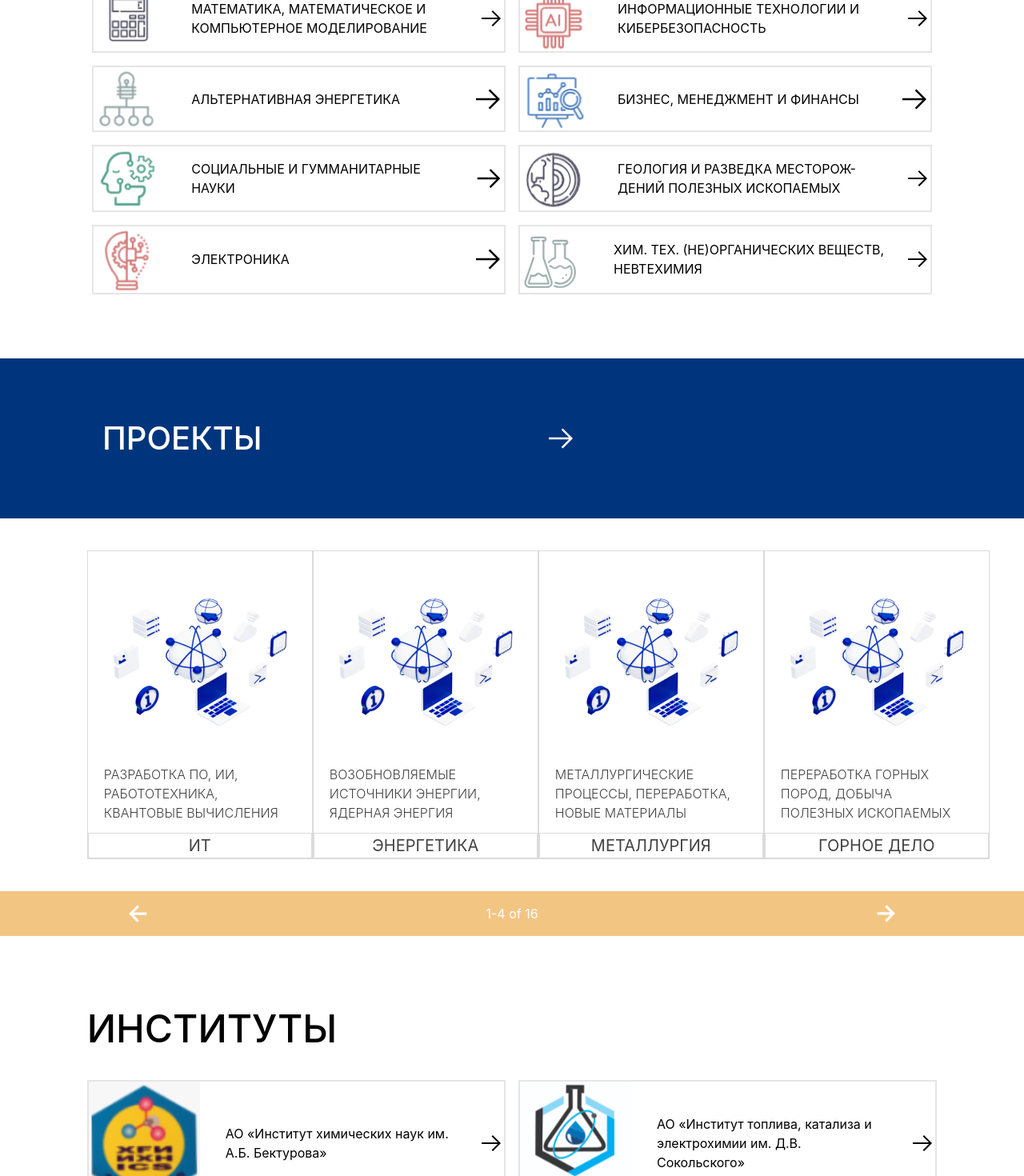
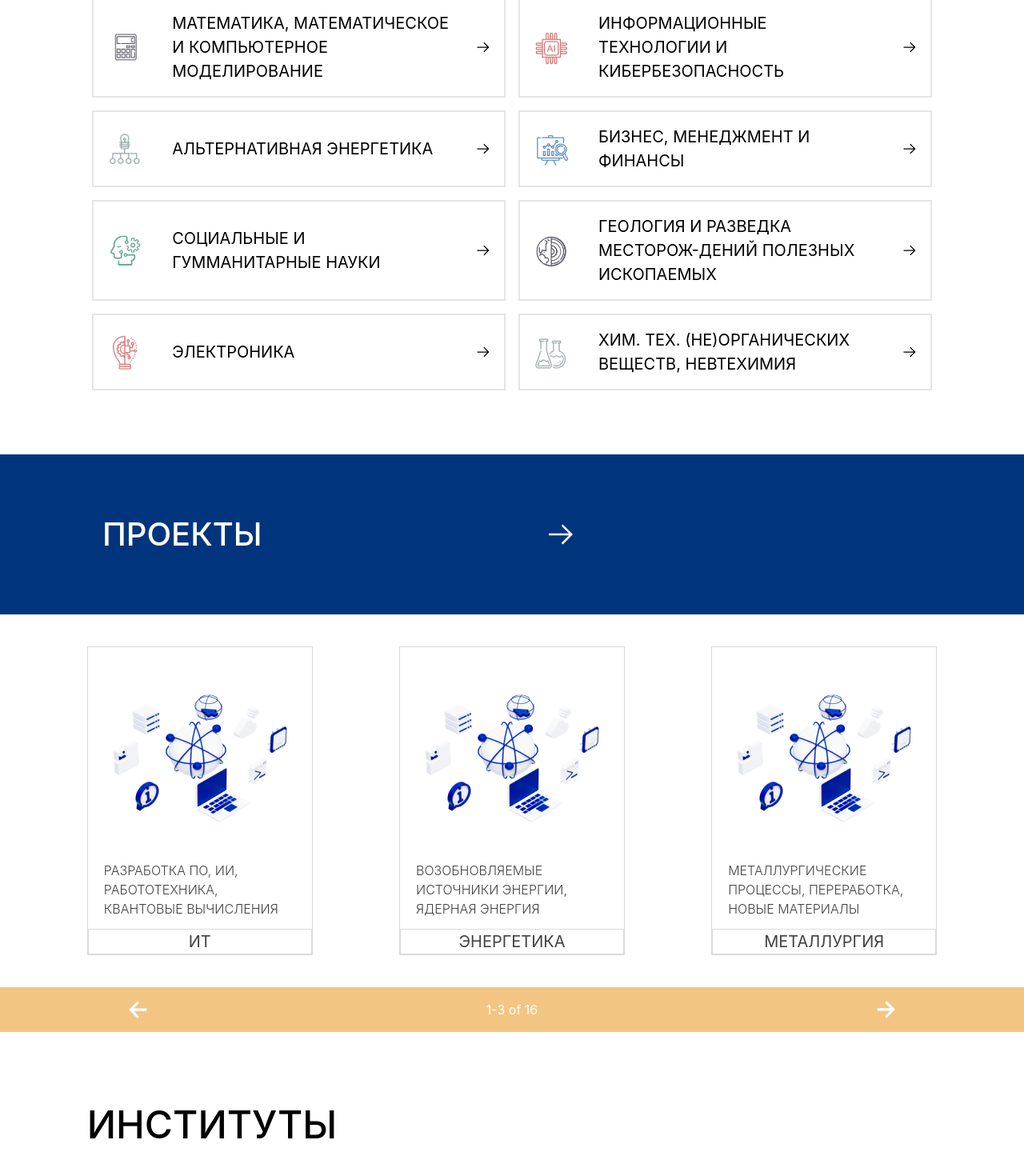
Before and after one commit to MadiMussabekov/dep_sci_kbtu, a Next.js app in the folder frontend/: page /en in a window 1280 px wide. Shown: the part 1260-2730 px from the top of the page at 80% size. Built offline with nearby package versions, Linux system fonts and the light colour scheme.

Commit message:
adaptive design added to the main page

```diff
--- a/frontend/app/[locale]/page.tsx
+++ b/frontend/app/[locale]/page.tsx
@@ -21,12 +21,82 @@ import {
   universityCards,
 } from "@/database/homepage";
 import CustomAccordion from "../components/accordion";
+import { useEffect, useState } from "react";
 
 interface CardCarouselParams {
   facultyInfo: FacultyCardParams[];
 }
 
 export default function Home() {
+  const [resGridProps, setResGridProps] = useState({
+    widthImage: 50,
+    widthIcon: 20,
+    padding: "1rem",
+    widthMaxText: "70%",
+    gapImgText: "2rem",
+    gapTextIcon: "0.75rem"
+  });
+
+  const [mobileVer,setMobileVer] = useState<boolean>(false);
+
+  {/* widthImage num,
+      widthIcon num,
+      padding rem,percentages,etc,
+      widthMinText rem,percentages,etc,
+      widthMaxText rem,percentages,etc,
+      gapImgText rem,percentages,etc,
+      gapTextIcon rem,percentages,etc*/}
+
+  // Number of cards in slider
+  const [cardsNum, setCardsNum] = useState(4);
+
+  useEffect(() => {
+    function handleResize() {
+      if (window.innerWidth < 768) {
+        setResGridProps({
+          widthImage: 47,
+          widthIcon: 20,
+          padding: "1rem",
+          widthMaxText: "70%",
+          gapImgText: "0.75rem",
+          gapTextIcon: "0.75rem"
+        });
+
+        setCardsNum(1)
+        setMobileVer(true)
+      } else if (window.innerWidth < 1100) {
+        setCardsNum(2)
+        setMobileVer(false)
+      } else if (window.innerWidth < 1450) {
+        setCardsNum(3)
+        setMobileVer(false)
+      }else {
+        setMobileVer(false)
+        setResGridProps({
+          widthImage: 50,
+          widthIcon: 20,
+          padding: "1rem",
+          widthMaxText: "70%",
+          gapImgText: "2rem",
+          gapTextIcon: "0.75rem"
+        });
+
+        setCardsNum(4)
+      }
+    }
+
+    // Set the initial values
+    handleResize();
+
+    // When window resizes, listener triggers
+    window.addEventListener('resize', handleResize);
+
+
+    return () => window.removeEventListener('resize', handleResize);
+  }, []);
+
+
+
   return (
     <div className="flex flex-col items-center">
       {/* Section 1 */}
@@ -103,15 +173,15 @@ export default function Home() {
             ВИДЫ ДЕЯТЕЛЬНОСТИ
           </h1>
           <div className="col-span-full">
-            <GridCards cards={cards} />
+            <GridCards {...resGridProps} cards={cards} />
           </div>
         </div>
       </div>
 
       {/* Section 4 */}
       <>
-        <div className="bg-[--background-color-blue] flex flex-wrap mb-[2.5rem] items-center w-full h-[12.5rem] gap-[22.1rem] pl-[8rem]">
-          <h1 className="text-[2.5rem] font-medium text-[#FFFFFF]">ПРОЕКТЫ</h1>
+        <div className="bg-[--background-color-blue] flex flex-wrap mb-[2.5rem] items-center w-full h-[12.5rem] gap-[7.5rem] lg:gap-[22.1rem] pl-[8rem]">
+          <h1 className="text-[1.5rem]  lg:text-[2.5rem] font-medium text-[#FFFFFF]">ПРОЕКТЫ</h1>
           <a href="#!">
             <Image
               src="/carbon_arrow-right-white.svg"
@@ -122,7 +192,7 @@ export default function Home() {
           </a>
         </div>
 
-        <CardCarousel facultyInfo={facultyInfo} />
+        <CardCarousel facultyInfo={facultyInfo} cardsNum={cardsNum} />
       </>
 
       {/* Section 5 */}
@@ -130,8 +200,8 @@ export default function Home() {
         <h1 className="font-medium text-[3rem]">ИНСТИТУТЫ</h1>
         <GridCards
           cards={universityCards}
-          widthImage={140}
-          widthIcon={40}
+          widthImage={mobileVer ? 70 : 140}
+          widthIcon={mobileVer ? 22 : 40}
           padding={7}
         />
       </div>
--- a/frontend/app/components/accordion/index.tsx
+++ b/frontend/app/components/accordion/index.tsx
@@ -24,8 +24,8 @@ const CustomAccordion = ({ title, content }) => {
             }
             src={arrow_up}
             alt="arrow up"
-            width={50}
-            height={50}
+            width={60}
+            height={60}
           />
         </div>
       </button>
--- a/frontend/app/components/accordion/style.module.css
+++ b/frontend/app/components/accordion/style.module.css
@@ -1,5 +1,4 @@
-.accordion_item {
-}
+.accordion_item {}
 
 .accordion_trigger {
   display: flex;
@@ -25,6 +24,7 @@
   flex: 0.05;
 }
 
+
 .arrow_up_active {
   transform: rotate(180deg);
   transition: transform 0.3s ease-in-out;
@@ -39,3 +39,9 @@
   padding: 1rem 2rem;
   margin: 0;
 }
+
+@media (max-width:768px) {
+  .accordion_trigger div {
+    flex: 0.1;
+  }
+}
--- a/frontend/app/components/carousel-cards/index.tsx
+++ b/frontend/app/components/carousel-cards/index.tsx
@@ -6,9 +6,9 @@ import FacultyCard from '@/app/components/faculty-card';
 import { FacultyCardCarouselParams } from '@/app/interfaces/Card/facultyCardParams.interface';
 import styles from './style.module.css';
 
-const CardCarousel: React.FC<FacultyCardCarouselParams> = ({ facultyInfo }) => {
+const CardCarousel: React.FC<FacultyCardCarouselParams> = ({ facultyInfo, cardsNum }) => {
   // Assume we have a constant number of cards to show at a time
-  const cardsPerPage = 4;
+  const cardsPerPage = cardsNum;
   const [currentSlide, setCurrentSlide] = useState(0);
 
   // Calculate the total number of slides
@@ -16,7 +16,7 @@ const CardCarousel: React.FC<FacultyCardCarouselParams> = ({ facultyInfo }) => {
 
   const [animating, setAnimating] = useState(false);
 
-  const handleSlideChange = (nextIndex:any) => {
+  const handleSlideChange = (nextIndex: any) => {
     if (!animating) {
       setAnimating(true); // Start animation
       setTimeout(() => {
@@ -41,8 +41,8 @@ const CardCarousel: React.FC<FacultyCardCarouselParams> = ({ facultyInfo }) => {
     endIdx = startIdx + cardsPerPage
 
     console.log(facultyInfo)
-    console.log(startIdx,endIdx,facultyInfo.slice(startIdx,endIdx))
-  },[currentSlide])
+    console.log(startIdx, endIdx, facultyInfo.slice(startIdx, endIdx))
+  }, [currentSlide])
   // Determine the cards to show on the current slide
   let startIdx = currentSlide * cardsPerPage
   let endIdx = startIdx + cardsPerPage
@@ -50,16 +50,17 @@ const CardCarousel: React.FC<FacultyCardCarouselParams> = ({ facultyInfo }) => {
   return (
     <div className="w-full flex flex-col items-center justify-center overflow-x-hidden gap-10">
       {/* Cards display */}
-      <div className="flex justify-between items-center w-[83%]">
-        {facultyInfo.slice(startIdx,endIdx).map((faculty, index) => (
-          <div key={index} className={`flex-shrink-0 ${animating ? styles.fadeOut : styles.fadeIn}`}>
-            <FacultyCard {...faculty} />
-          </div>
-        ))}
+      <div className={cardsNum === 1 ? "" : 'flex w-[100%] items-center justify-center'}>
+        <div className="flex justify-between items-center w-[83%]">
+          {facultyInfo.slice(startIdx, endIdx).map((faculty, index) => (
+            <div key={index} className={`flex-shrink-0 ${animating ? styles.fadeOut : styles.fadeIn}`}>
+              <FacultyCard {...faculty} />
+            </div>
+          ))}
+        </div>
       </div>
-
       {/* Navigation controls */}
-      <div className="w-full h-14 text-white bg-[#F3C583] flex justify-between items-center px-[10rem]">
+      <div className="w-full h-14 text-white bg-[#F3C583] flex justify-between items-center px-[7rem] lg:px-[10rem]">
         <button onClick={previousSlide} className='w-[1.5rem]'>
           <Image src="/svg/arrow-left.svg" alt="Previous" width={30} height={22} />
         </button>
--- a/frontend/app/components/grid_cards/index.tsx
+++ b/frontend/app/components/grid_cards/index.tsx
@@ -9,22 +9,32 @@ import {
 } from "@/app/interfaces/Card/gridCardParams.interface";
 
 const GridCards: React.FC<GridCardsParams> = ({ cards, ...props }) => {
-  let { widthImage, widthMinText, widthMaxText, widthIcon, padding } = props;
+  let { widthImage,
+    widthMinText,
+    widthMaxText,
+    widthIcon,
+    padding,
+    gapImgText,
+    gapTextIcon
+  } = props;
 
   if (!widthImage) widthImage = 90;
   if (!widthMinText) widthMinText = 12.5;
   if (!widthMaxText) widthMaxText = 23.125;
   if (!widthIcon) widthIcon = 40;
   if (!padding) padding = 4;
+  if (!gapImgText) gapImgText = "2rem"
+  if (!gapTextIcon) gapTextIcon = "0.75rem"
 
   return (
     <div className="grid grid-cols-1 sm:grid-cols-2 lg:grid-cols-2 xl:grid-cols-2 gap-4">
       {cards.map((card, index) => (
         <div
           key={index}
-          className={`flex flex-row items-center justify-between space-x-3 gap-3 p-${padding} border-2 border-[rgba(0,0,0,0.1)] border-solid`}
+          className={`flex flex-row items-center justify-between space-x-3 border-2 border-[rgba(0,0,0,0.1)] border-solid`}
+          style={{gap:gapTextIcon,padding:padding}}
         >
-          <div className="flex justify-center items-center gap-[2rem]">
+          <div className={`flex justify-center items-center`} style={{gap: gapImgText}}>
             <Image
               src={card.image}
               alt="institution"
@@ -36,7 +46,7 @@ const GridCards: React.FC<GridCardsParams> = ({ cards, ...props }) => {
               height={widthImage} // you might want to have a separate prop for height if it needs to be different
               // style={{ marginLeft: card.image.includes("logo-4") ? "7px" : "" }} // for image 4, there need to be left margin, because it's more left-leaning than other images
             />
-            <p className={`max-w-[${widthMaxText}] min-w-[${widthMinText}]`}>
+            <p className={`max-w-[${widthMaxText}] min-w-[${widthMinText}] text-[0.875rem] lg:text-[1.25rem]`}>
               {card.title}
             </p>
           </div>
--- a/frontend/app/interfaces/Card/facultyCardParams.interface.ts
+++ b/frontend/app/interfaces/Card/facultyCardParams.interface.ts
@@ -6,4 +6,5 @@ export interface FacultyCardParams {
 
 export interface FacultyCardCarouselParams {
   facultyInfo: FacultyCardParams[];
+  cardsNum: number
 }
```
